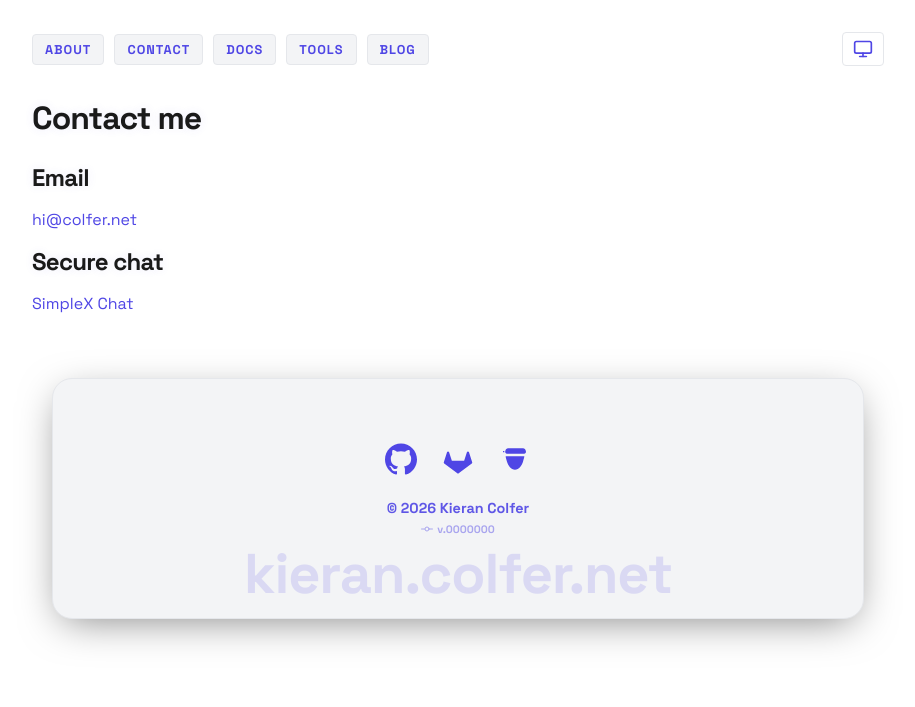
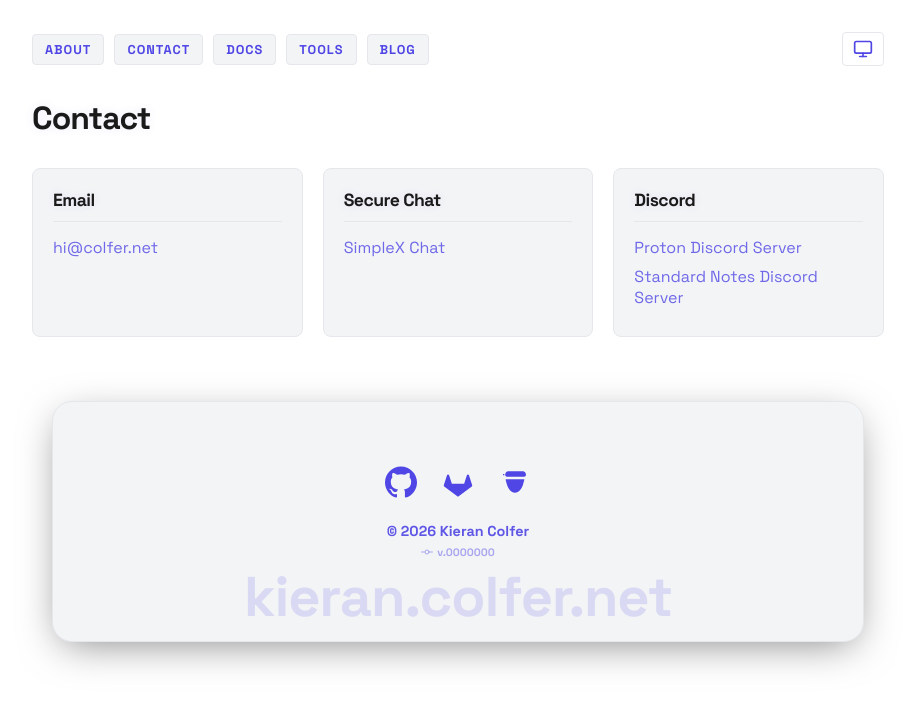
Before and after one commit to PASSK3YS/PASSK3YS.github.io, a Jekyll site: the page built from contact.md, in a window 1280 px wide. Shown: the top 707 px of the page, without its empty margins (182-1097 px from the left). Built offline with Jekyll 4.4.1, drawn with Linux system fonts in a browser that asks for light colours.

Commit message:
chore: improve contact page

```diff
--- a/contact.md
+++ b/contact.md
@@ -5,11 +5,83 @@ permalink: /contact/
 ---
 
 <div class="page-content">
-  <h1>Contact me</h1>
+    <h1>Contact</h1>
 
-  <h2>Email</h2>
-  <p><a href="mailto:hi@colfer.net" target="_blank">hi@colfer.net</a></p>
+    <div class="grid-container">
 
-  <h2>Secure chat</h2>
-  <p><a href="https://smp11.simplex.im/a#TyDMLK6GvVA62_9o1S4lvOVG-cBoBMyIUDxvHHpg5jA" target="_blank">SimpleX Chat</a></p>
+        <div class="grid-item">
+            <h3>Email</h3>
+            <ul>
+                <li><a href="mailto:hi@colfer.net" target="blank">hi@colfer.net</a></li>
+            </ul>
+        </div>
+
+        <div class="grid-item">
+            <h3>Secure Chat</h3>
+            <ul>
+                <li><a href="https://smp11.simplex.im/a#TyDMLK6GvVA62_9o1S4lvOVG-cBoBMyIUDxvHHpg5jA" target="_blank">SimpleX Chat</a></li>
+            </ul>
+        </div>
+
+        <div class="grid-item">
+            <h3>Discord</h3>
+            <ul>
+                <li><a href="https://discord.com/proton" target="_blank">Proton Discord Server</a></li>
+                <li><a href="https://discord.com/invite/fxjJFxkRkY" target="_blank">Standard Notes Discord Server</a></li>
+            </ul>
+        </div>
+
+    </div>
 </div>
+
+<style>
+.grid-container {
+    display: grid;
+    grid-template-columns: repeat(auto-fill, minmax(250px, 1fr));
+    gap: 20px;
+    margin-top: 30px;
+}
+
+.grid-item {
+    background: var(--nav-bg);
+    border: 1px solid var(--border);
+    border-radius: 8px;
+    padding: 20px;
+    transition: transform 0.2s ease, border-color 0.2s ease;
+}
+
+.grid-item:hover {
+    border-color: var(--accent);
+    transform: translateY(-2px);
+}
+
+.grid-item h3 {
+    margin-top: 0;
+    margin-bottom: 15px;
+    font-size: 1.1rem;
+    border-bottom: 1px solid var(--border);
+    padding-bottom: 10px;
+}
+
+.grid-item ul {
+    list-style-type: none;
+    padding: 0;
+    margin: 0;
+}
+
+.grid-item li {
+    margin-bottom: 8px;
+}
+
+.grid-item a {
+    text-decoration: none;
+    opacity: 0.8;
+    transition: opacity 0.2s;
+}
+
+.grid-item a:hover {
+    opacity: 1;
+    color: var(--accent);
+    text-decoration: underline;
+}
+</style>
```
